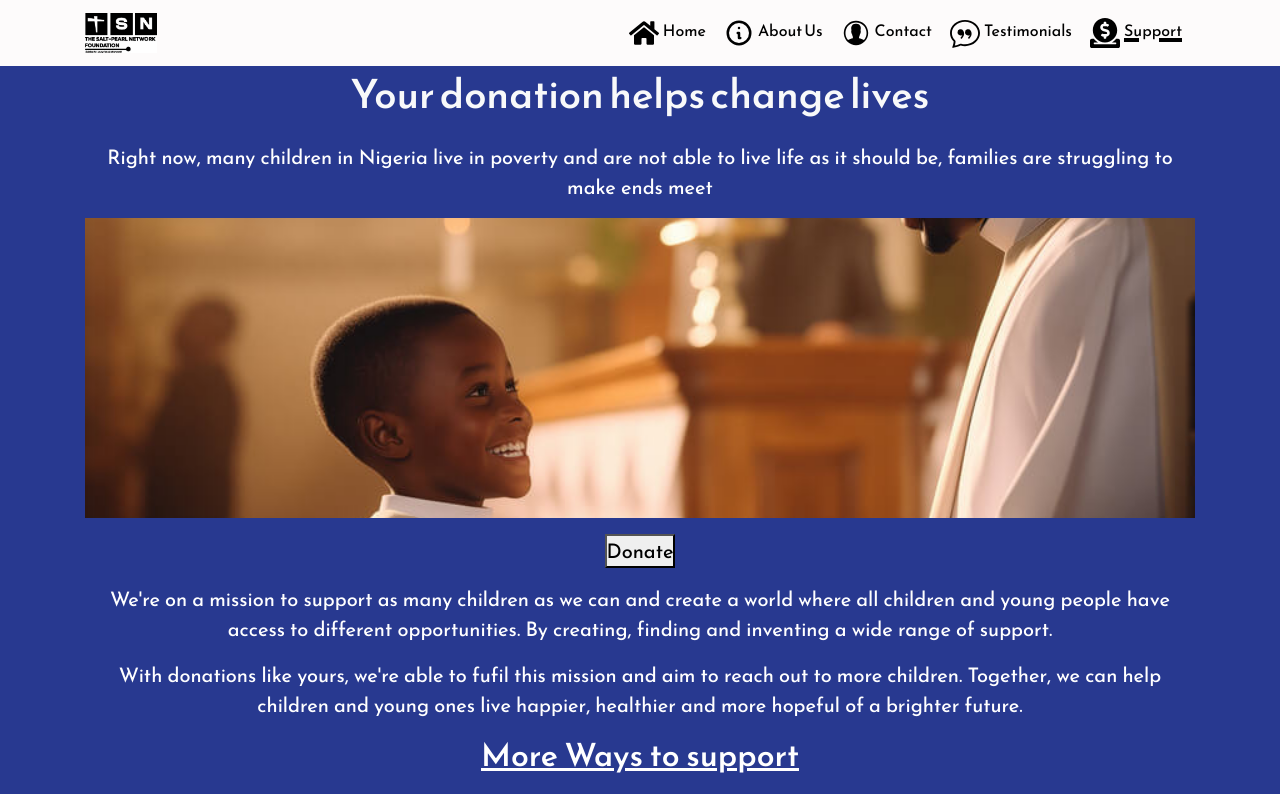
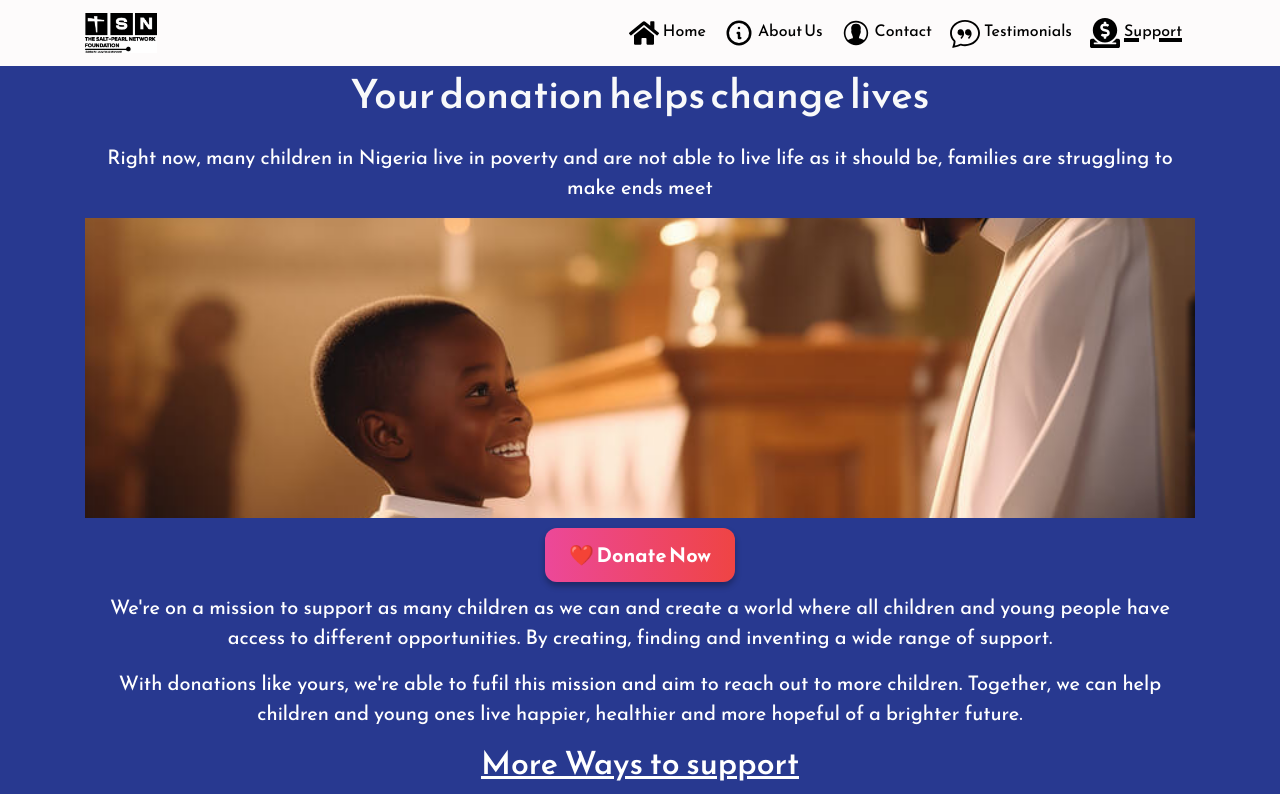
Before and after one commit to belovedpearl/saltpearlnetwork, a React (Create React App) app: page /support in a window 1280 px wide. Shown: the top 794 px of the page. Built offline with nearby package versions, Linux system fonts and the light colour scheme.

Commit message:
Add donation button connected with a payment link

```diff
--- /dev/null
+++ b/src/components/DonateButton.js
@@ -0,0 +1,23 @@
+import { useState } from "react";
+import styles from '../styles/DonateButton.module.css'
+
+export default function DonateButton() {
+    const [loading, setLoading] = useState(false);
+
+    const handleClick = () => {
+        setLoading(true);
+        setTimeout(() => {
+        window.open("https://sandbox.flutterwave.com/donate/5uaf6a0sdxpe", "_blank");
+        }, 1000);
+    };
+
+    return (
+        <button
+            onClick={handleClick}
+            className= {styles.donatebutton}
+            disabled={loading}
+        >
+            {loading ? "⏳" : "❤️"} {loading ? "Redirecting..." : "Donate Now"}
+        </button>
+    );
+}
--- a/src/pages/AboutUs.js
+++ b/src/pages/AboutUs.js
@@ -6,6 +6,7 @@ import VideoComponent from '../components/VideoComponent';
 import TeamMembers from '../components/TeamMembers';
 import SEO from '../components/SEO';
 import image3 from '../assets/sp9.jpg'
+import img4 from '../assets/sp14.jpg';
 
 const team = [
     {
@@ -31,10 +32,10 @@ const team = [
         bio: "Adebowale oversees finances with integrity and faith. Committed to stewardship, he ensures transparency, manages resources, and supports programs that nurture children spiritually and physically. With a heart for service, Adebowale helps sustain the organization’s mission through responsible financial planning and management."
       },
       {
-        image: "/path/to/image1.jpg",
+        image: img4,
         name: "Modupeoluwa Sam-Charles",
         position: "Public Relation Officer",
-        bio: "Modupeoluwa is dedicated to promoting the mission of nurturing children through Christian values. She manages communications, builds community relationships, and shares impactful stories to inspire support. Passionate about faith-driven advocacy."
+        bio: "Modupeoluwa is a believer, a legal practitioner and a christian creative dedicated to promoting the mission of nurturing children through Christian values. Passionate about faith-driven advocacy."
       },
   ];
 
--- a/src/pages/SupportPage.js
+++ b/src/pages/SupportPage.js
@@ -4,8 +4,8 @@ import image from '../assets/sp4.jpg'
 import { LuSmilePlus } from "react-icons/lu";
 import { Link } from 'react-router-dom';
 import SEO from '../components/SEO';
-import image3 from '../assets/sp10.jpg'
-
+import image3 from '../assets/sp10.jpg';
+import DonateButton from '../components/DonateButton';
 
 
   const SupportPage = () => {
@@ -15,6 +15,7 @@ import image3 from '../assets/sp10.jpg'
   const scrollToDonate = () => {
       donateRef.current.scrollIntoView({ behavior: 'smooth' });
   };
+
 
   return (
     <div>
@@ -36,7 +37,10 @@ import image3 from '../assets/sp10.jpg'
                       ref={donateRef}
               />
           </div>
-          <button className='m-3'>Donate</button>
+
+          <DonateButton />
+
+
           <p>We're on a mission to support as many children as we can and create a world
             where all children and young people have access to different opportunities. By creating,
             finding and inventing a wide range of support.
--- /dev/null
+++ b/src/styles/DonateButton.module.css
@@ -0,0 +1,22 @@
+.donatebutton {
+    background: linear-gradient(to right, #ec4899, #ef4444); /* Highlights Pink to Red Gradient */
+    color: white;
+    padding: 12px 24px;
+    border-radius: 12px;
+    font-weight: bold;
+    box-shadow: 0px 4px 6px rgba(0, 0, 0, 0.3);
+    transition: all 0.3s ease-in-out;
+    border: none;
+    cursor: pointer;
+    margin: 10px 0;
+  }
+
+  .donatebutton:hover {
+    transform: scale(1.05);
+    box-shadow: 0px 6px 10px rgba(0, 0, 0, 0.15);
+  }
+
+  .donatebutton:disabled {
+    opacity: 0.7;
+    cursor: not-allowed;
+  }
--- a/src/styles/SupportPage.module.css
+++ b/src/styles/SupportPage.module.css
@@ -18,6 +18,7 @@
     width: 100%;
     height: 300px;
     overflow: hidden;
+    /* margin-bottom: 10px; */
   }
 
   .container img {
```
Also changed, not shown: src/assets/sp14.jpg (added).
